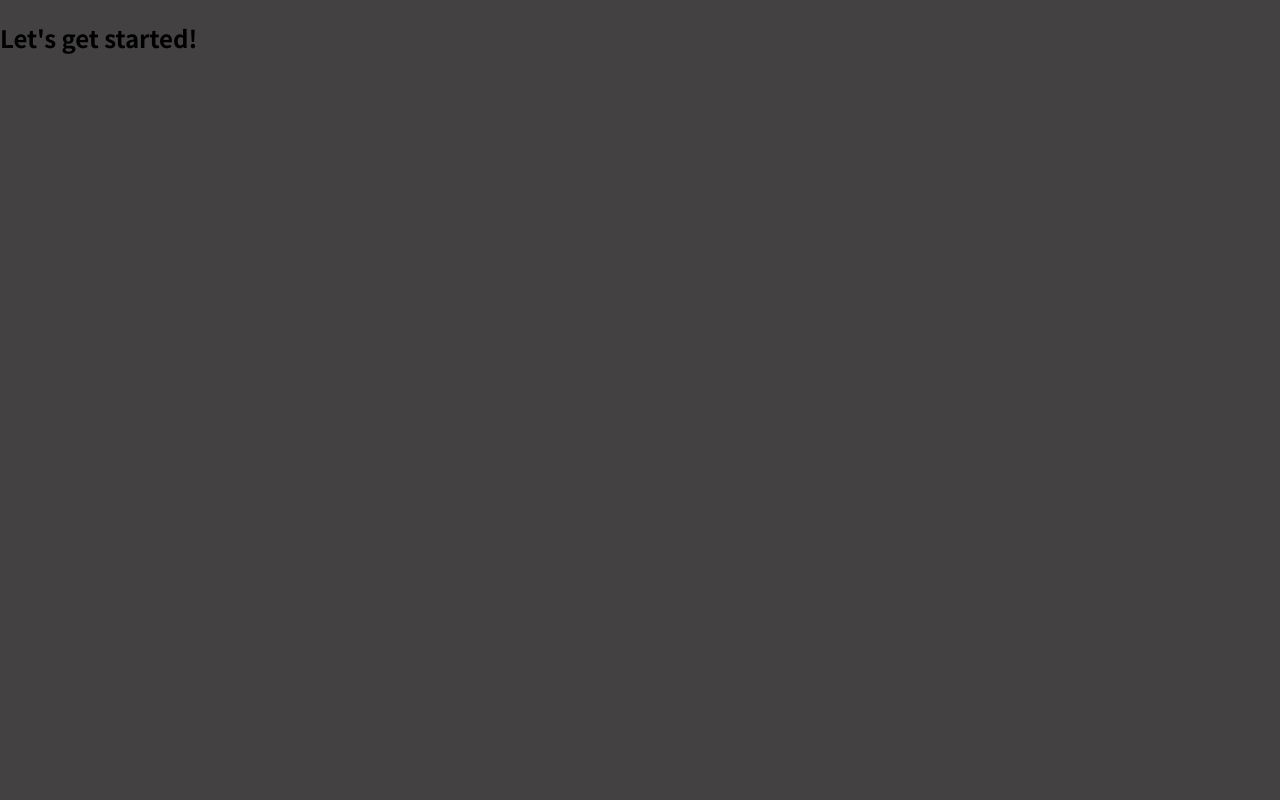
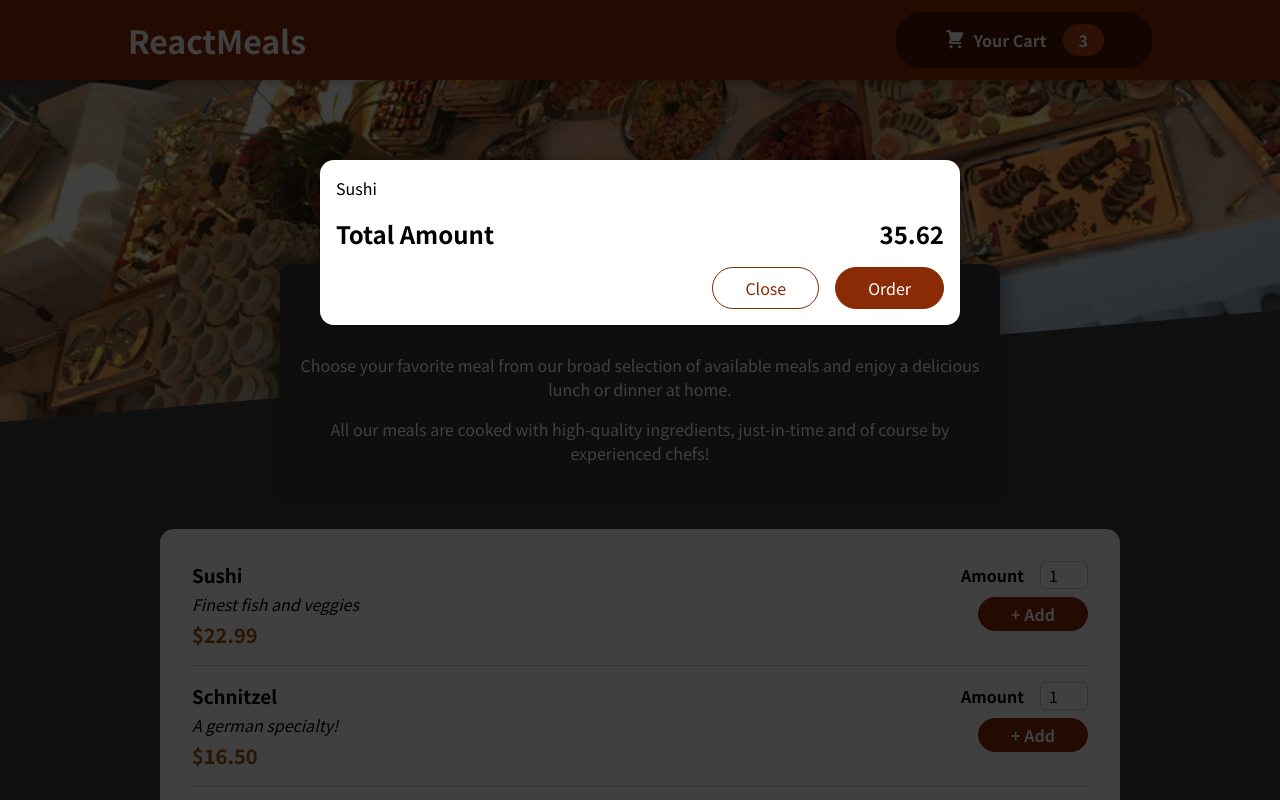
Before and after one commit to Dev-Fouad/Food-order-app, a React (Create React App) app: page / in a window 1280 px wide. Shown: the top 800 px of the page. Built offline with nearby package versions, Linux system fonts and the light colour scheme.

Commit message:
New file

```diff
--- a/src/App.js
+++ b/src/App.js
@@ -1,8 +1,18 @@
+import { Fragment } from 'react';
+
+import Header from './components/Layout/Header';
+import Meals from './components/Meals/Meals';
+import Cart from './components/Cart/Cart';
+
 function App() {
   return (
-    <div>
-      <h2>Let's get started!</h2>
-    </div>
+    <Fragment>
+      <Cart />/
+      <Header />
+      <main>
+        <Meals />
+      </main>
+    </Fragment>
   );
 }
 
--- a/src/components/Cart/Cart.js
+++ b/src/components/Cart/Cart.js
@@ -11,16 +11,14 @@ const Cart = (props) => {
   );
 
   return (
-    <Modal onClose={props.onClose}>
+    <Modal>
       {cartItems}
       <div className={classes.total}>
         <span>Total Amount</span>
         <span>35.62</span>
       </div>
       <div className={classes.actions}>
-        <button className={classes['button--alt']} onClick={props.onClose}>
-          Close
-        </button>
+        <button className={classes['button--alt']}>Close</button>
         <button className={classes.button}>Order</button>
       </div>
     </Modal>
--- a/src/components/Layout/Header.js
+++ b/src/components/Layout/Header.js
@@ -9,7 +9,7 @@ const Header = (props) => {
     <Fragment>
       <header className={classes.header}>
         <h1>ReactMeals</h1>
-        <HeaderCartButton onClick={props.onShowCart} />
+        <HeaderCartButton />
       </header>
       <div className={classes['main-image']}>
         <img src={mealsImage} alt='A table full of delicious food!' />
--- a/src/components/Layout/HeaderCartButton.js
+++ b/src/components/Layout/HeaderCartButton.js
@@ -3,7 +3,7 @@ import classes from './HeaderCartButton.module.css';
 
 const HeaderCartButton = (props) => {
   return (
-    <button className={classes.button} onClick={props.onClick}>
+    <button className={classes.button}>
       <span className={classes.icon}>
         <CartIcon />
       </span>
--- a/src/components/UI/Modal.js
+++ b/src/components/UI/Modal.js
@@ -4,7 +4,7 @@ import ReactDOM from 'react-dom';
 import classes from './Modal.module.css';
 
 const Backdrop = (props) => {
-  return <div className={classes.backdrop} onClick={props.onClose}/>;
+  return <div className={classes.backdrop} />;
 };
 
 const ModalOverlay = (props) => {
@@ -15,16 +15,12 @@ const ModalOverlay = (props) => {
   );
 };
 
-const portalElement = document.getElementById('overlays');
 
 const Modal = (props) => {
   return (
     <Fragment>
-      {ReactDOM.createPortal(<Backdrop onClose={props.onClose} />, portalElement)}
-      {ReactDOM.createPortal(
-        <ModalOverlay>{props.children}</ModalOverlay>,
-        portalElement
-      )}
+      <Backdrop />
+      <ModalOverlay>{props.children}</ModalOverlay>
     </Fragment>
   );
 };
```
